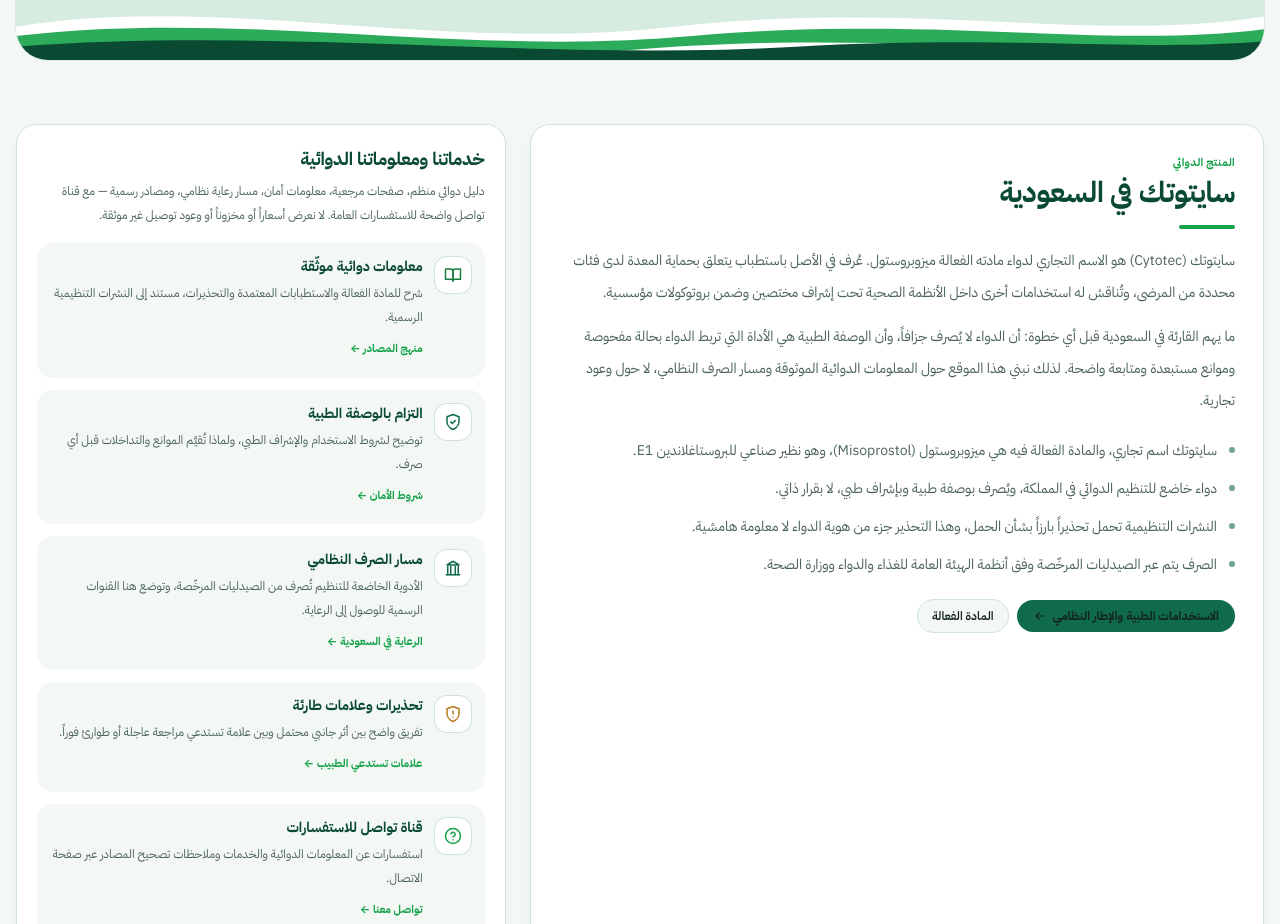
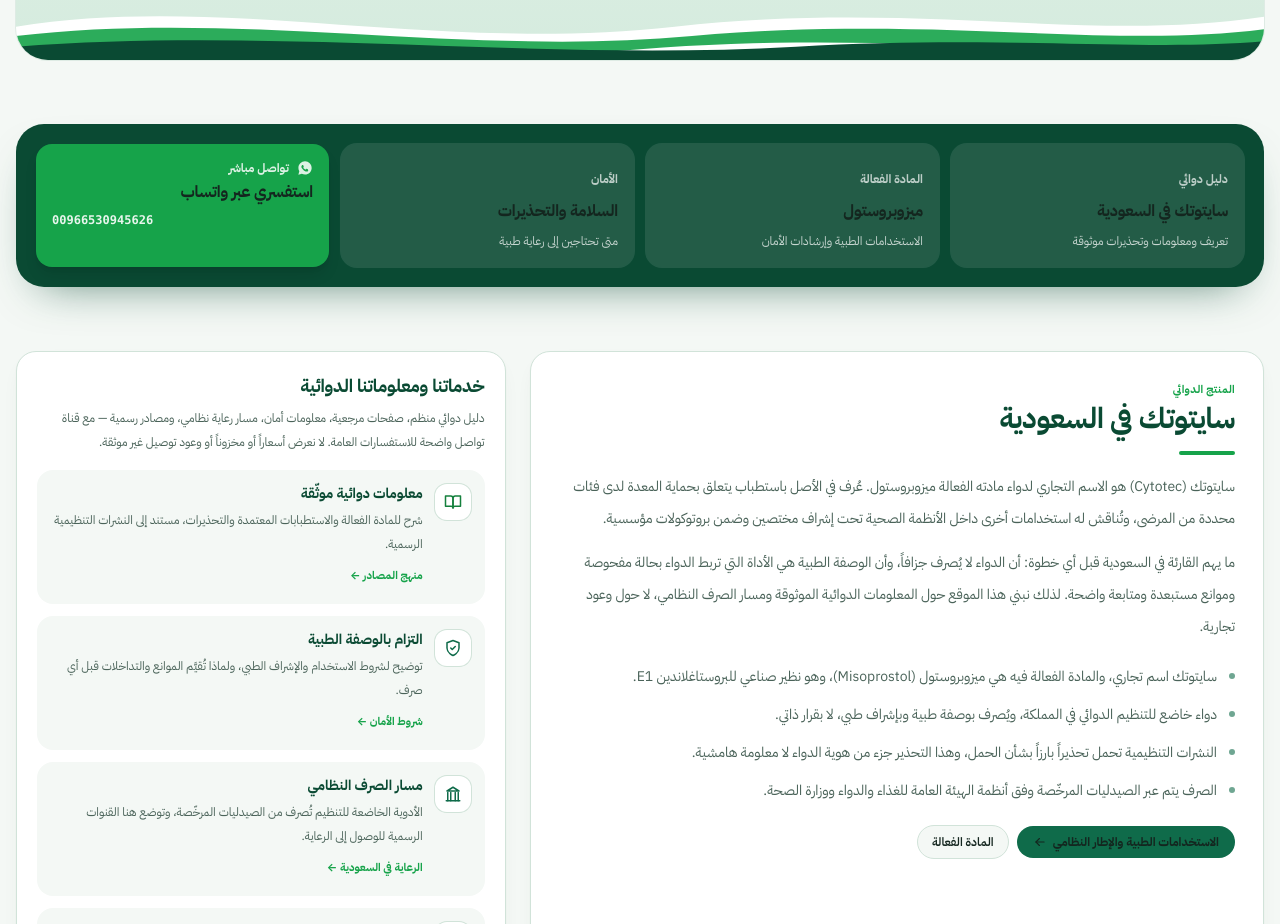
Before and after one commit to saudi-cytotec/saudi-cytotec, a React (Vite) app: page / in a window 1280 px wide. Shown: the part 940-1864 px from the top of the page. Built offline with nearby package versions, Linux system fonts and the light colour scheme.

Commit message:
Add commercial-style quick service bar to homepage

```diff
--- a/src/pages/Home.tsx
+++ b/src/pages/Home.tsx
@@ -300,6 +300,32 @@
         <HeroWaves />
       </section>
 
+      {/* ── 2. شريط الخدمات السريع ──────────────────────────────────────── */}
+      <section aria-label="الخدمات السريعة" className="rounded-[1.75rem] bg-brand-deep p-4 shadow-[0_20px_45px_-25px_rgb(10_74_51/0.7)] sm:p-5">
+        <div className="grid gap-3 sm:grid-cols-2 lg:grid-cols-4">
+          <Link to="/what-is-cytotec" className="group rounded-2xl bg-white/10 p-4 text-white ring-1 ring-white/10 transition hover:bg-white/15">
+            <span className="text-xs font-bold text-white/70">دليل دوائي</span>
+            <span className="mt-1 block font-display text-base font-extrabold">سايتوتك في السعودية</span>
+            <span className="mt-2 block text-xs leading-5 text-white/75">تعريف ومعلومات وتحذيرات موثوقة</span>
+          </Link>
+          <Link to="/misoprostol" className="group rounded-2xl bg-white/10 p-4 text-white ring-1 ring-white/10 transition hover:bg-white/15">
+            <span className="text-xs font-bold text-white/70">المادة الفعالة</span>
+            <span className="mt-1 block font-display text-base font-extrabold">ميزوبروستول</span>
+            <span className="mt-2 block text-xs leading-5 text-white/75">الاستخدامات الطبية وإرشادات الأمان</span>
+          </Link>
+          <Link to="/safety" className="group rounded-2xl bg-white/10 p-4 text-white ring-1 ring-white/10 transition hover:bg-white/15">
+            <span className="text-xs font-bold text-white/70">الأمان</span>
+            <span className="mt-1 block font-display text-base font-extrabold">السلامة والتحذيرات</span>
+            <span className="mt-2 block text-xs leading-5 text-white/75">متى تحتاجين إلى رعاية طبية</span>
+          </Link>
+          <a href={WHATSAPP_URL} target="_blank" rel="noopener noreferrer" className="group rounded-2xl bg-[#16a34a] p-4 text-white shadow-lg transition hover:bg-[#15803d]">
+            <span className="flex items-center gap-2 text-xs font-bold text-white/85"><WhatsAppIcon className="h-4 w-4" /> تواصل مباشر</span>
+            <span className="mt-1 block font-display text-base font-extrabold">استفسري عبر واتساب</span>
+            <span dir="ltr" className="mt-2 block text-xs font-mono font-bold text-white/90">{WHATSAPP_NUMBER_RAW}</span>
+          </a>
+        </div>
+      </section>
+
       {/* ── 2. سايتوتك في السعودية ───────────────────────────────────────── */}
       <section aria-labelledby="cytotec-section" className="grid gap-6 lg:grid-cols-[1.2fr_0.8fr]">
         <div className="card-premium scroll-mt-32 p-6 md:p-7">
```
